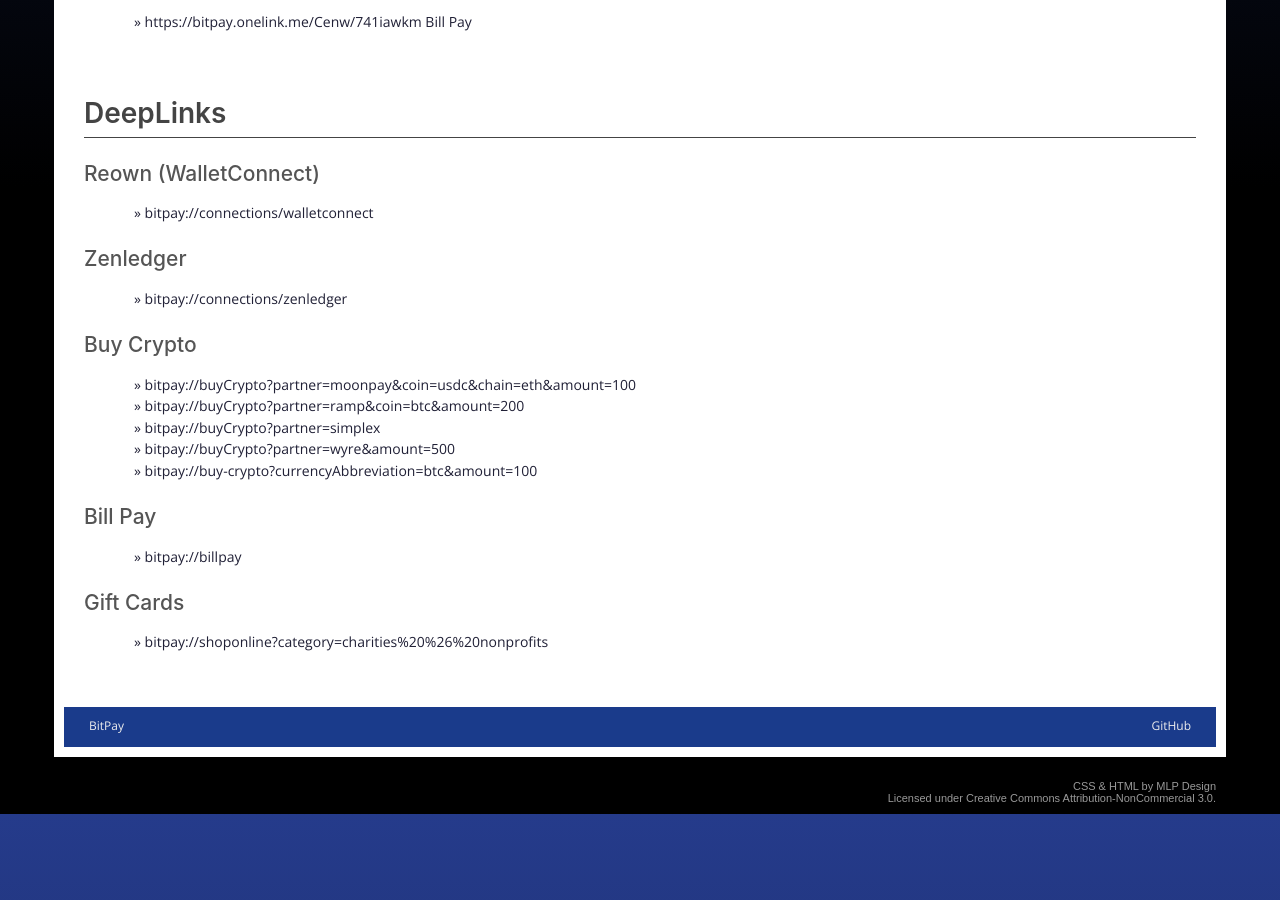
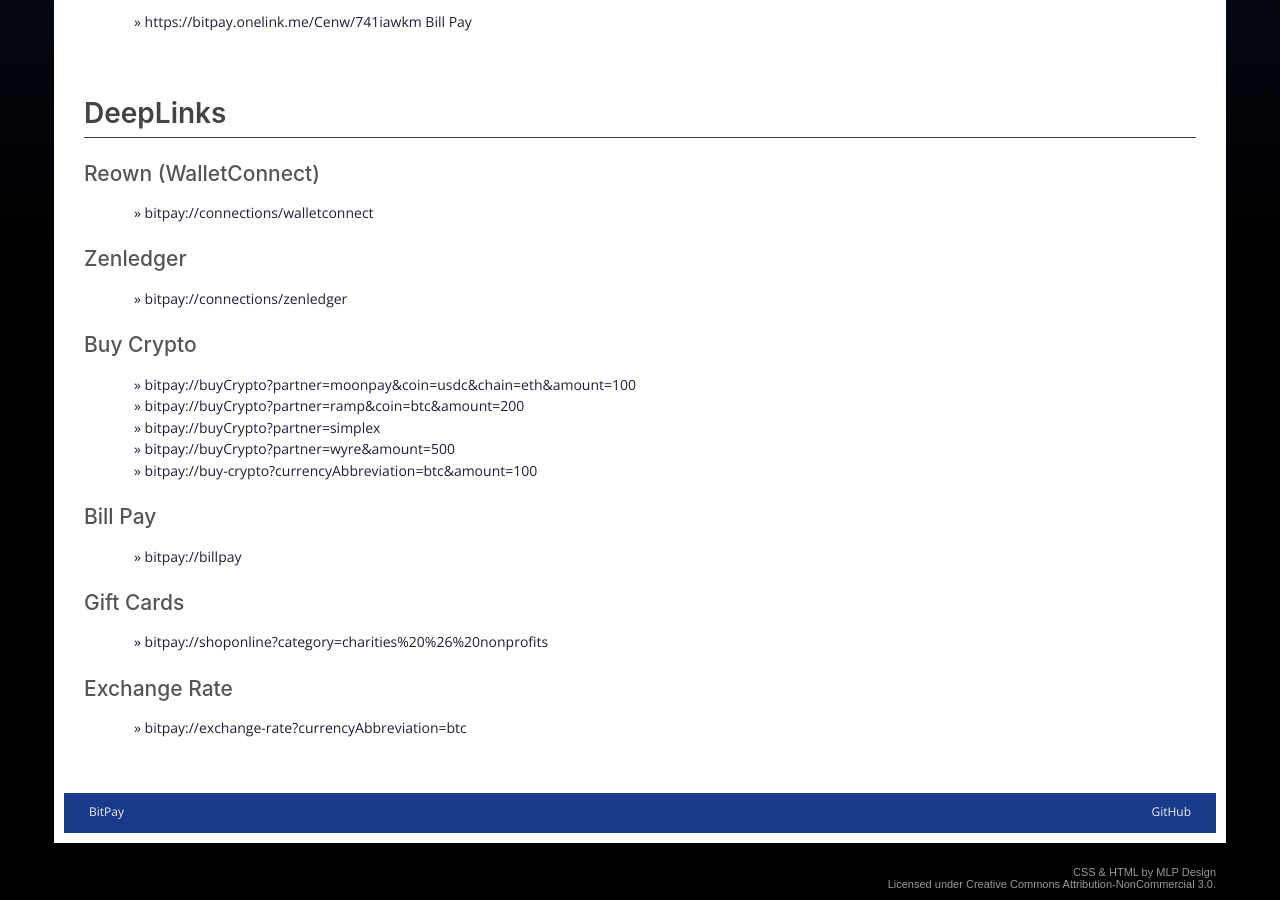
Before and after one commit to cmgustavo/website, a Jekyll site: the page index.html, which Jekyll copies as it is, in a window 1280 px wide and 900 px high, scrolled down 1695 px. Built offline with Jekyll 4.4.1, drawn with Linux system fonts in a browser that asks for light colours; before the commit the page ends 2509 px from its top, so only the background shows below that.

Commit message:
deep-links: open exchange rate

```diff
--- a/index.html
+++ b/index.html
@@ -262,6 +262,14 @@
               </a>
             </li>
           </ul>
+          <h3>Exchange Rate</h3>
+          <ul class="no-bullet">
+            <li>
+              <a href="bitpay://exchange-rate?currencyAbbreviation=btc">
+                bitpay://exchange-rate?currencyAbbreviation=btc
+              </a>
+            </li>
+          </ul>
         </div>
       </div>
       <!--end of content-->
```
